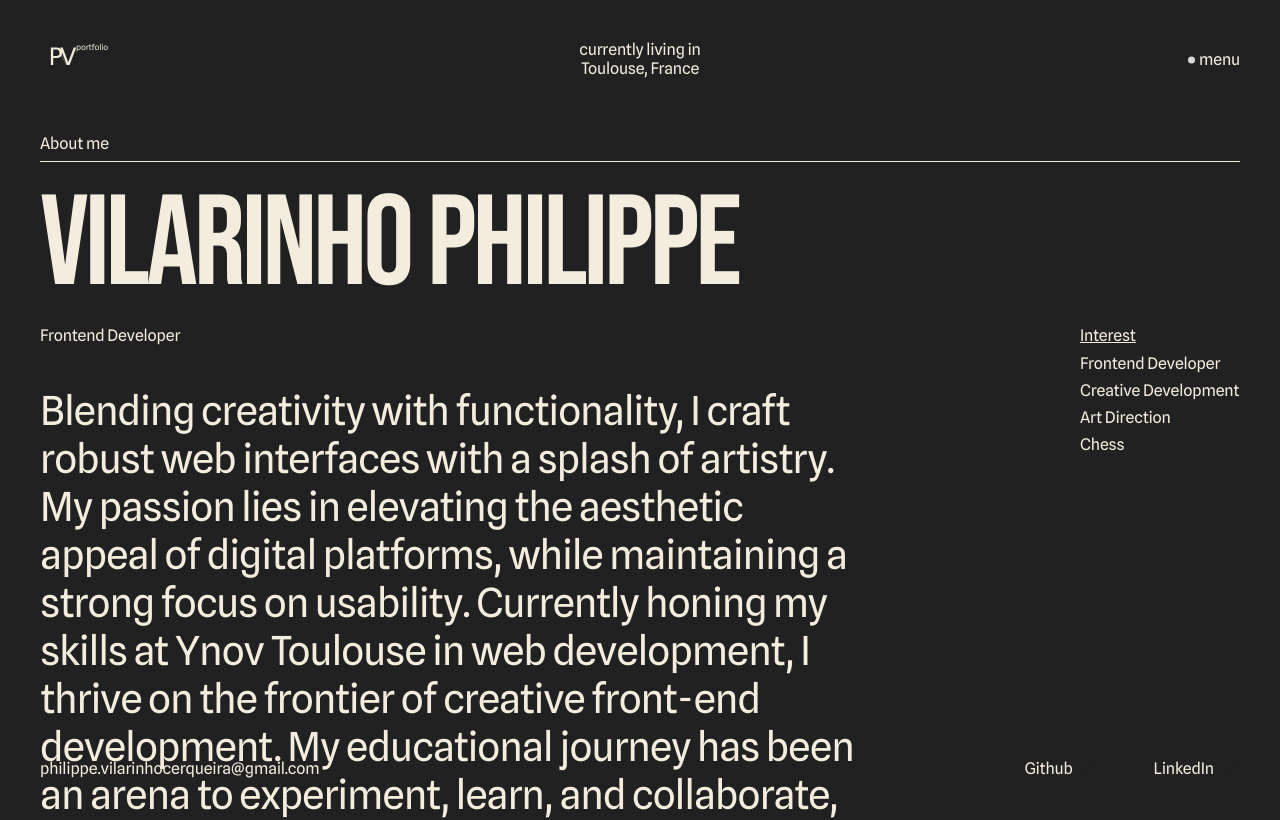
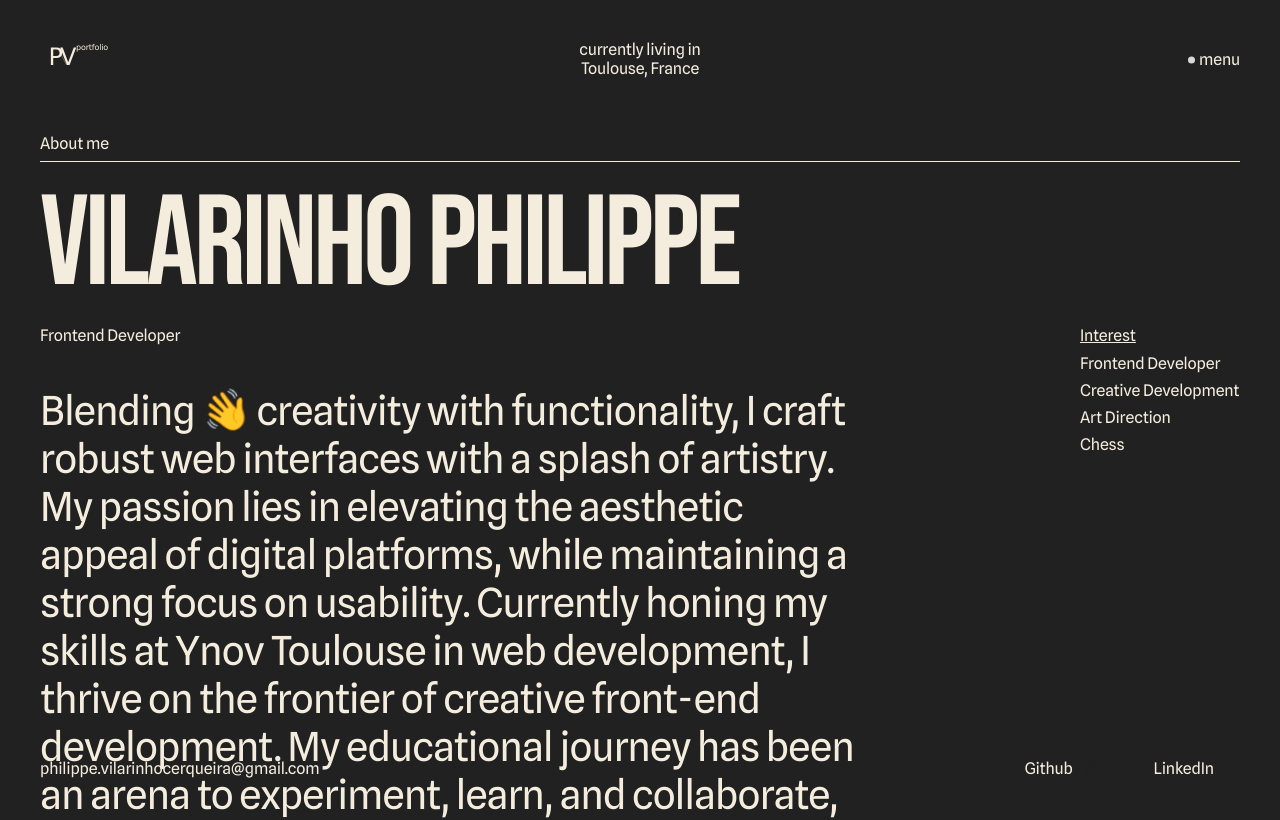
Before and after one commit to tifiloutube/my-portfolio, a Nuxt app in the folder portfolio/: page /AboutMe in a window 1280 px wide. Shown: the top 820 px of the page. Built offline with nearby package versions, Linux system fonts and the light colour scheme.

Commit message:
Update AboutMeSection.vue

```diff
--- a/portfolio/components/AboutMePage/AboutMeSection.vue
+++ b/portfolio/components/AboutMePage/AboutMeSection.vue
@@ -44,7 +44,7 @@ onMounted(() => {
       <div class="description">
         <section>
           <p>Frontend Developer</p>
-          <p class="text letToRightAnim">Blending creativity with functionality, I craft robust web interfaces with a splash of artistry. My passion lies in elevating the aesthetic appeal of digital platforms, while maintaining a strong focus on usability. Currently honing my skills at Ynov Toulouse in web development, I thrive on the frontier of creative front-end development. My educational journey has been an arena to experiment, learn, and collaborate, fueling my enthusiasm to take on intricate web projects. With every line of code, I strive to push the envelope, aspiring to collaborate with innovative teams and clients to bring unique digital experiences to life.</p>
+          <p class="text letToRightAnim">Blending <span class="emoji">👋</span> creativity with functionality, I craft robust web interfaces with a splash of artistry. My passion lies in elevating the aesthetic appeal of digital platforms, while maintaining a strong focus on usability. Currently honing my skills at Ynov Toulouse in web development, I thrive on the frontier of creative front-end development. My educational journey has been an arena to experiment, learn, and collaborate, fueling my enthusiasm to take on intricate web projects. With every line of code, I strive to push the envelope, aspiring to collaborate with innovative teams and clients to bring unique digital experiences to life.</p>
         </section>
         <article>
           <ul class="listInterest">
@@ -109,6 +109,18 @@ onMounted(() => {
   }
 }
 
+@keyframes waveAnimation {
+  0% { transform: rotate(0deg); }
+  50% { transform: rotate(-30deg); }
+  100% { transform: rotate(0deg); }
+}
+
+.emoji {
+  display: inline-block;
+  animation: waveAnimation 3s infinite; /* 3s est la durée totale d'une vague complète, ajustez selon vos préférences */
+}
+
+
 
 /* Responsive Tablette */
 
```
